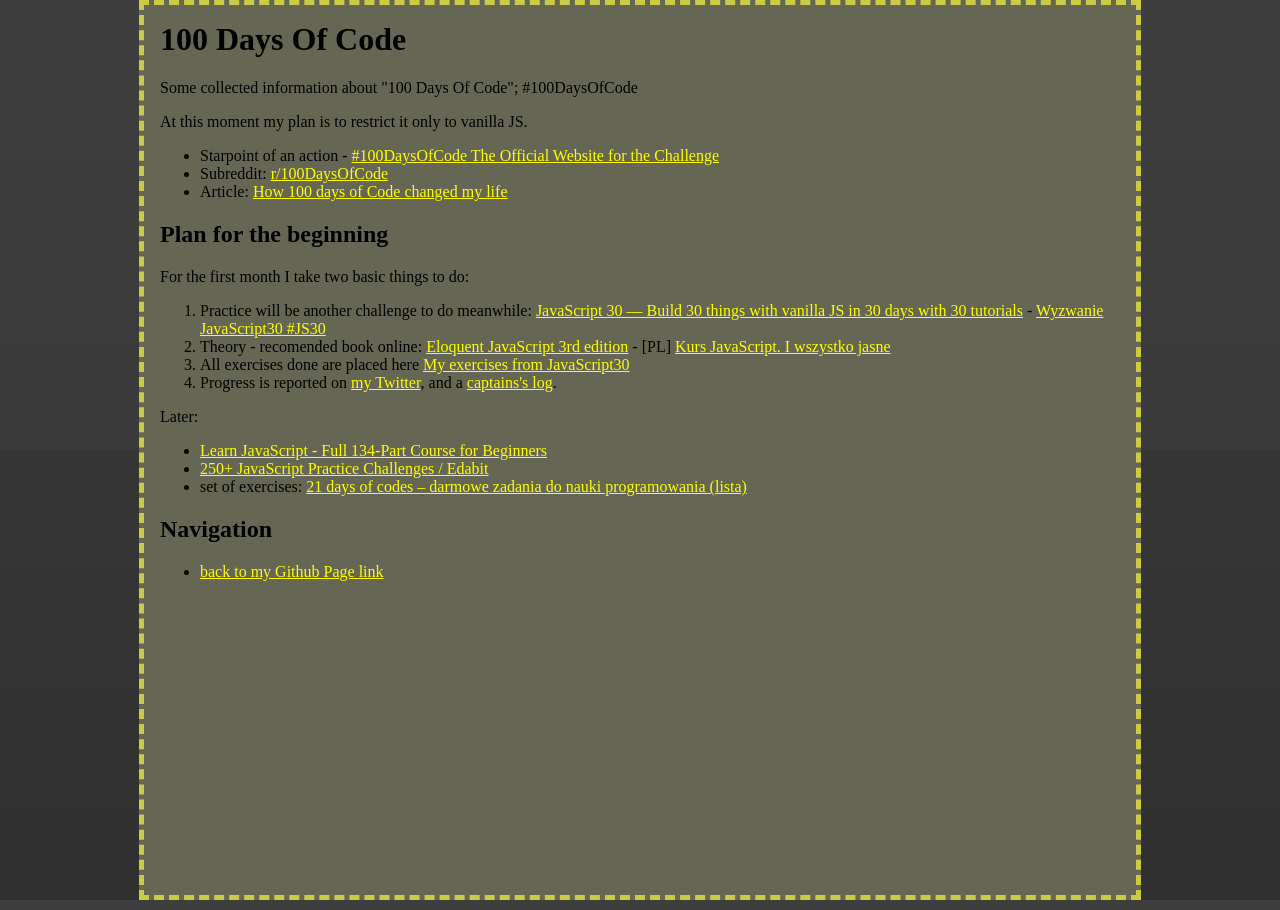
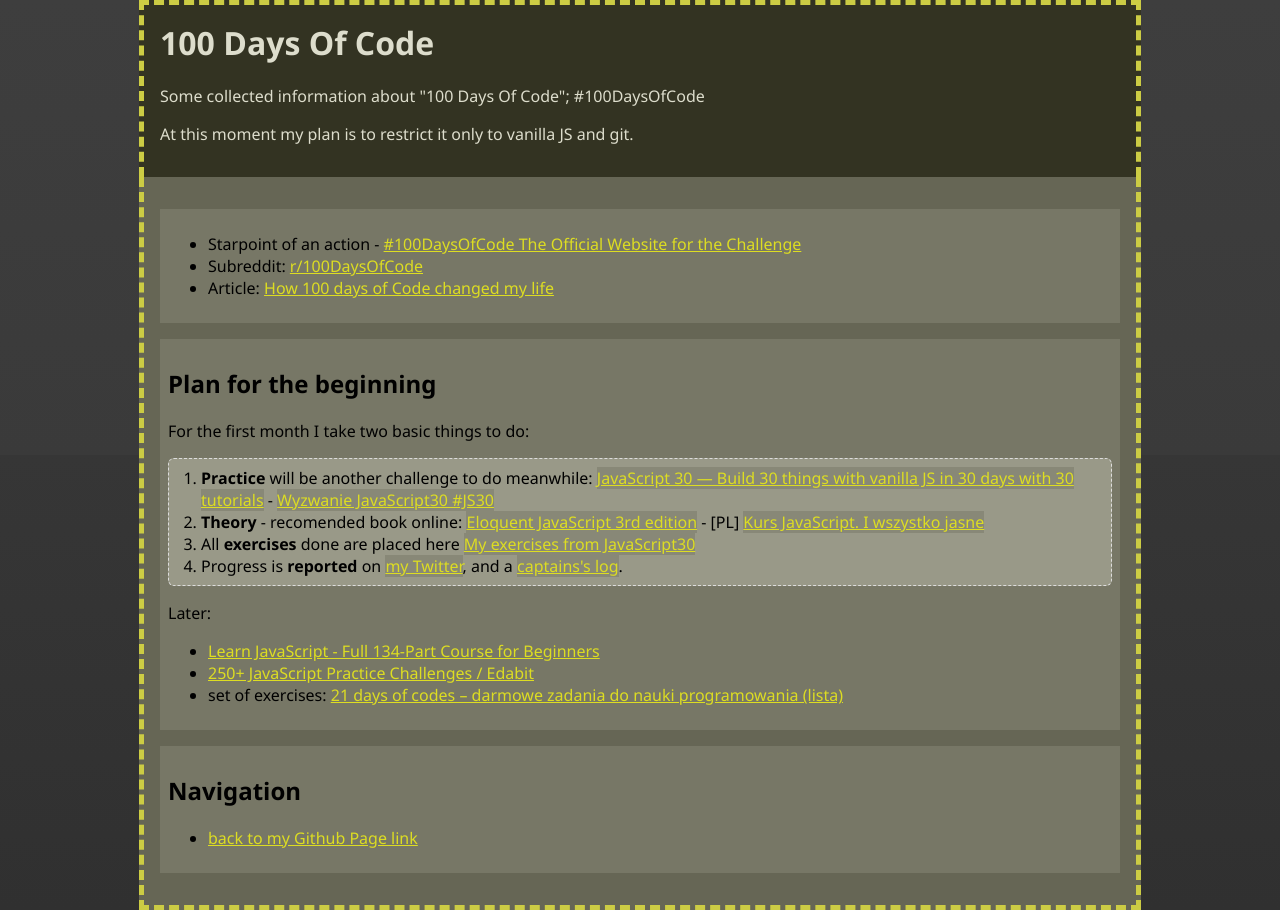
Before and after one commit to tdudkowski/tdudkowski.github.io, a Jekyll site: the page 100daysofcode.html, which Jekyll copies as it is, in a window 1280 px wide. Built offline with Jekyll 4.4.1, drawn with Linux system fonts in a browser that asks for light colours.

Commit message:
new design

```diff
--- a/100daysofcode.html
+++ b/100daysofcode.html
@@ -11,7 +11,21 @@
    margin: 0;
    min-height: 100vh;
    display: flex;
+   flex-direction: column;
    background: linear-gradient(to bottom, #3e3e3e, #3a3a3a 50%, #363636 50%, #303030);
+   font-family: 'Segoe UI', Tahoma, Geneva, Verdana, sans-serif;
+  }
+
+  header {
+   max-width: 60rem;
+   margin-left: auto;
+   margin-right: auto;
+   width: 100%;
+   padding: 1rem;
+   border: 5px dashed #cc4;
+   border-width: 5px 5px 0 5px;
+   background-color: #332;
+   color: #ddc
   }
 
   main {
@@ -20,32 +34,58 @@
    margin-right: auto;
    max-width: 60rem;
    border: 5px dashed #cc4;
+   border-width: 0 5px 5px 5px;
    padding: 1rem;
    background-color: #665;
   }
 
-        main h1 {
+  h1 {
    margin-top: 0;
-
   }
 
   a {
-            color: #ff0;
+   color: #dd2;
   }
 
   a:hover {
    color: #333;
    background-color: #887;
   }
+
+  section {
+   background-color: #776;
+   padding: .5rem;
+   margin: 1rem 0;
+  }
+
+  section ol {
+   background-color: #998;
+   padding: .5rem;
+   padding-left: 2rem;
+   border-radius: 6px;
+   border: 1px dashed #ddd;
+  }
+
+  section ol a {
+   color: #dd2;
+   background-color: #887;
+  }
+
+  section ol a:hover {
+   color: #333;
+
+  }
  </style>
 </head>
 
 <body>
-    <main>
+ <header>
   <h1>100 Days Of Code</h1>
   <p>Some collected information about "100 Days Of Code"; #100DaysOfCode</p>
-        <p>At this moment my plan is to restrict it only to vanilla JS.</p>
-
+  <p>At this moment my plan is to restrict it only to vanilla JS and git.</p>
+ </header>
+ <main>
+  <section>
    <ul>
     <li>Starpoint of an action - <a href="https://www.100daysofcode.com">#100DaysOfCode The Official Website
       for the Challenge</a></li>
@@ -53,19 +93,23 @@
     <li>Article: <a href="https://medium.com/@robewawebdesign/how-100-days-of-code-changed-my-life-37cdc891db73">How
       100 days of Code changed my life</a></li>
    </ul>
-
+  </section>
+  <section>
    <h2>Plan for the beginning</h2>
    <p>For the first month I take two basic things to do:</p>
    <ol>
-            <li>Practice will be another challenge to do meanwhile: <a href="https://javascript30.com">JavaScript 30 —
+    <li><strong>Practice</strong> will be another challenge to do meanwhile: <a href="https://javascript30.com">JavaScript
+      30 —
       Build 30 things with vanilla JS in 30 days with 30 tutorials</a> - <a href="https://bedeprogramistka.pl/wyzwanie-javascript30/">Wyzwanie
       JavaScript30 #JS30</a></li>
-            <li>Theory - recomended book online: <a href="http://eloquentjavascript.net">Eloquent JavaScript 3rd
+    <li><strong>Theory</strong> - recomended book online: <a href="http://eloquentjavascript.net">Eloquent
+      JavaScript 3rd
       edition</a> - [PL] <a href="http://shebang.pl/kursy/wszystko-jasne/">Kurs JavaScript. I wszystko
       jasne</a></li>
-            <li>All exercises done are placed here <a href="https://tdudkowski.github.io/JavaScript30">My
+    <li>All <strong>exercises</strong> done are placed here <a href="https://tdudkowski.github.io/JavaScript30">My
       exercises from JavaScript30</a></li>
-            <li>Progress is reported on <a href="https://twitter.com/tdudkowski">my Twitter</a>, and a <a href="https://github.com/tdudkowski/100-days-of-code/blob/master/log.md">captains's log</a>.</li>
+    <li>Progress is <strong>reported</strong> on <a href="https://twitter.com/tdudkowski">my Twitter</a>, and a <a href="https://github.com/tdudkowski/100-days-of-code/blob/master/log.md">captains's
+      log</a>.</li>
    </ol>
    <p>Later:</p>
    <ul>
@@ -75,11 +119,13 @@
     <li>set of exercises: <a href="https://bedeprogramistka.pl/zadania-do-nauki-programowania/">21 days of
       codes – darmowe zadania do nauki programowania (lista)</a></li>
    </ul>
-
+  </section>
+  <section>
    <h2>Navigation</h2>
    <ul>
     <li><a href="index.html">back to my Github Page link</a></li>
    </ul>
+  </section>
  </main>
 </body>
 
```
Lines whose indentation alone changed are shown as unchanged.
